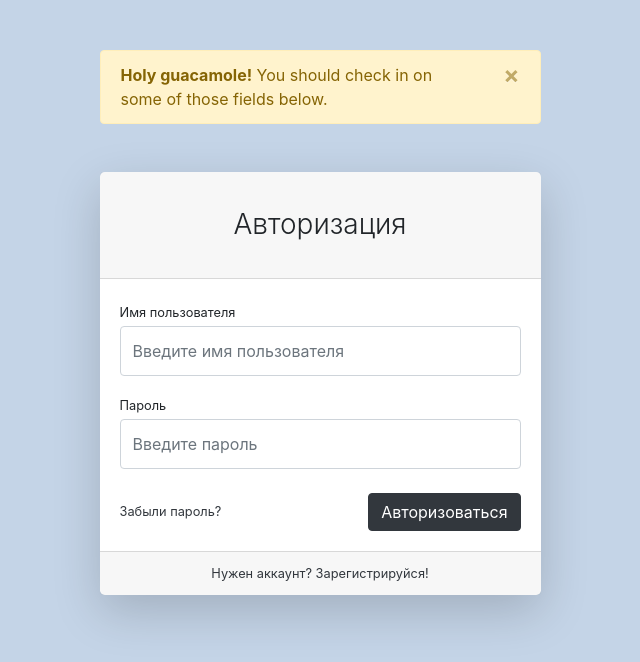
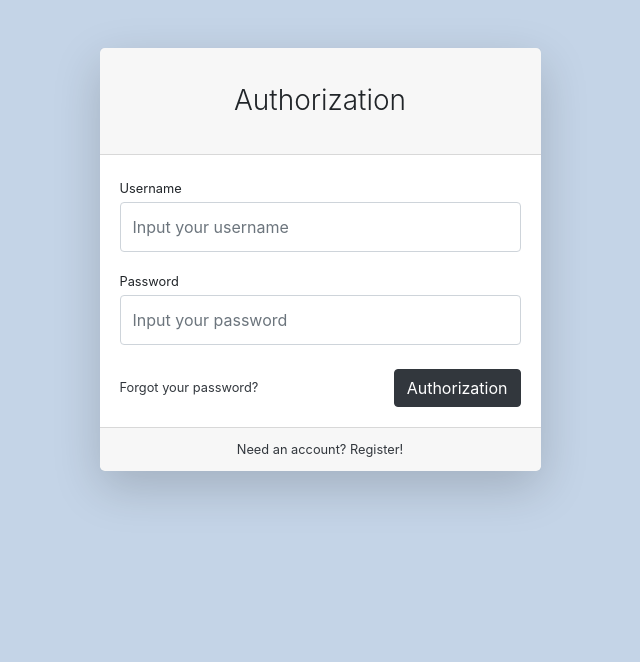
Before and after one commit to Joseph7Cartaphilus/Semistrovka, a Django app: page /Users/login/ in a window 1280 px wide. Shown: the top 662 px of the page, without its empty margins (320-960 px from the left). Run offline with Django 4.2, Linux system fonts and the light colour scheme; parts of the project's set-up code (start-up, migrations or seed data) failed here and were passed over; some libraries are stand-ins or nearby versions.

Commit message:
edit templates uesrs app

```diff
--- a/users/templates/base.html
+++ b/users/templates/base.html
@@ -8,7 +8,7 @@
     <meta name="viewport" content="width=device-width, initial-scale=1, shrink-to-fit=no"/>
     <meta name="description" content=""/>
     <meta name="author" content=""/>
-    <title>Store</title>
+    <title>MiracleArt</title>
     <link href="{% static 'css/auth.css' %}" rel="stylesheet"/>
     <script src="https://cdnjs.cloudflare.com/ajax/libs/font-awesome/5.15.1/js/all.min.js"
             crossorigin="anonymous"></script>
--- a/users/templates/login.html
+++ b/users/templates/login.html
@@ -1,65 +1,56 @@
+{% extends 'base.html' %}
+
 {% load static %}
-<!DOCTYPE html>
-<html lang="en">
-<head>
-    <meta charset="utf-8"/>
-    <meta http-equiv="X-UA-Compatible" content="IE=edge"/>
-    <meta name="viewport" content="width=device-width, initial-scale=1, shrink-to-fit=no"/>
-    <meta name="description" content=""/>
-    <meta name="author" content=""/>
-    <title>Auth</title>
-    <link href="{% static 'css/auth.css' %}" rel="stylesheet"/>
-    <script src="https://cdnjs.cloudflare.com/ajax/libs/font-awesome/5.15.1/js/all.min.js"
-            crossorigin="anonymous"></script>
-</head>
-<body class="bg-primary">
-<div id="layoutAuthentication">
-    <div id="layoutAuthentication_content">
+
+
+{% block content %}
     <main>
         <div class="container">
             <div class="row justify-content-center">
                 <div class="col-lg-5">
-                        <div class="alert alert-warning alert-dismissible fade show" role="alert"
+                    {% if messages or form.non_field_errors %}
+                        <div class="alert {% if messages %} alert-success {% else %} alert-warning {% endif %} alert-dismissible fade show"
+                             role="alert"
                              style="margin-top: 50px;">
-                            <strong>Holy guacamole!</strong> You should check in on some of those fields below.
+                            {% if messages %}
+                                {% for message in messages %}
+                                    {{ message }}
+                                {% endfor %}
+                            {% else %}
+                                {{ form.non_field_errors }}
+                            {% endif %}
                             <button type="button" class="close" data-dismiss="alert" aria-label="Close">
                                 <span aria-hidden="true">&times;</span>
                             </button>
                         </div>
+                    {% endif %}
                     <div class="card shadow-lg border-0 rounded-lg mt-5">
-                            <div class="card-header"><h3 class="text-center font-weight-light my-4">Авторизация</h3>
+                        <div class="card-header"><h3 class="text-center font-weight-light my-4">Authorization</h3>
                         </div>
                         <div class="card-body">
-                                <form>
+                            <form action="{% url 'login' %}" method="post">
+                                {% csrf_token %}
                                 <div class="form-group">
-                                        <label class="small mb-1" for="inputEmailAddress">Имя пользователя</label>
-                                        <input class="form-control py-4" id="inputEmailAddress" type="email"
-                                               placeholder="Введите имя пользователя"/>
+                                    <label class="small mb-1" for="{{ form.username.id_for_label }}">Username</label>
+                                    {{ form.username }}
                                 </div>
                                 <div class="form-group">
-                                        <label class="small mb-1" for="inputPassword">Пароль</label>
-                                        <input class="form-control py-4" id="inputPassword" type="password"
-                                               placeholder="Введите пароль"/>
+                                    <label class="small mb-1" for="{{ form.password.id_for_label }}">Password</label>
+                                    {{ form.password }}
                                 </div>
                                 <div class="form-group d-flex align-items-center justify-content-between mt-4 mb-0">
-                                        <a class="small" href="#">Забыли пароль?</a>
-                                        <input class="btn btn-primary" type="submit" value="Авторизоваться">
+                                    <a class="small" href="#">Forgot your password?</a>
+                                    <input class="btn btn-primary" type="submit" value="Authorization">
                                 </div>
                             </form>
                         </div>
                         <div class="card-footer text-center">
-                                <div class="small"><a href="{% url 'register' %}">Нужен аккаунт? Зарегистрируйся!</a></div>
+                            <div class="small"><a href="{% url 'register' %}">Need an account? Register!</a>
+                            </div>
                         </div>
                     </div>
                 </div>
             </div>
         </div>
     </main>
-    </div>
-</div>
-<script src="https://code.jquery.com/jquery-3.5.1.slim.min.js" crossorigin="anonymous"></script>
-<script src="https://cdn.jsdelivr.net/npm/bootstrap@4.5.3/dist/js/bootstrap.bundle.min.js"
-        crossorigin="anonymous"></script>
-<script src="{% static 'js/auth.js' %}"></script>
-</body>
-</html>
+{% endblock %}
--- a/users/templates/register.html
+++ b/users/templates/register.html
@@ -2,7 +2,6 @@
 
 {% load static %}
 
-{% block title %}Registration{% endblock %}
 
 {% block content %}
     <main>
```
Lines whose indentation alone changed are shown as unchanged.
